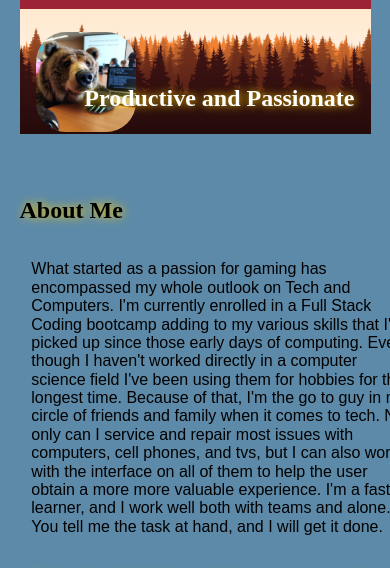
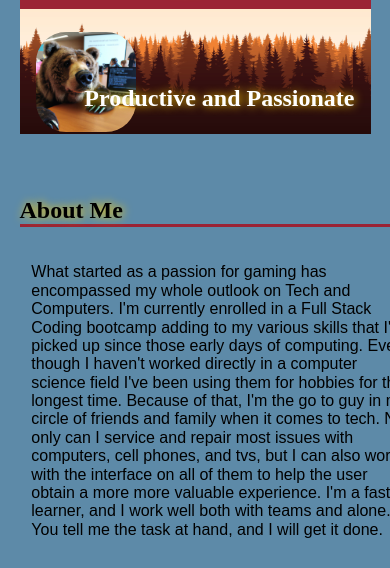
Before and after one commit to SlemJosh/portfolio, a plain HTML site: page index.html in a window 390 px wide. Shown: the part 252-820 px from the top of the page. Drawn offline with Linux system fonts and the light colour scheme.

Commit message:
Working on some of the media flexing and cleaning up code

```diff
--- a/assets/css/style.css
+++ b/assets/css/style.css
@@ -347,9 +347,6 @@ footer h3{
 
 }
 
-
-
-
 @media screen and (max-width: 768px) {
     main,
     nav,
@@ -357,6 +354,7 @@ footer h3{
         flex-direction: column;
 
     }
+
     .flex-item,
     .flex-item:first-child {
       flex-basis: 100%;
@@ -366,4 +364,9 @@ footer h3{
       min-height: 150px;
     }
 
+    .topics h2{
+        border-right: none;
+        border-bottom: 3px solid var(--bookend);
+    }
+
   }
```
